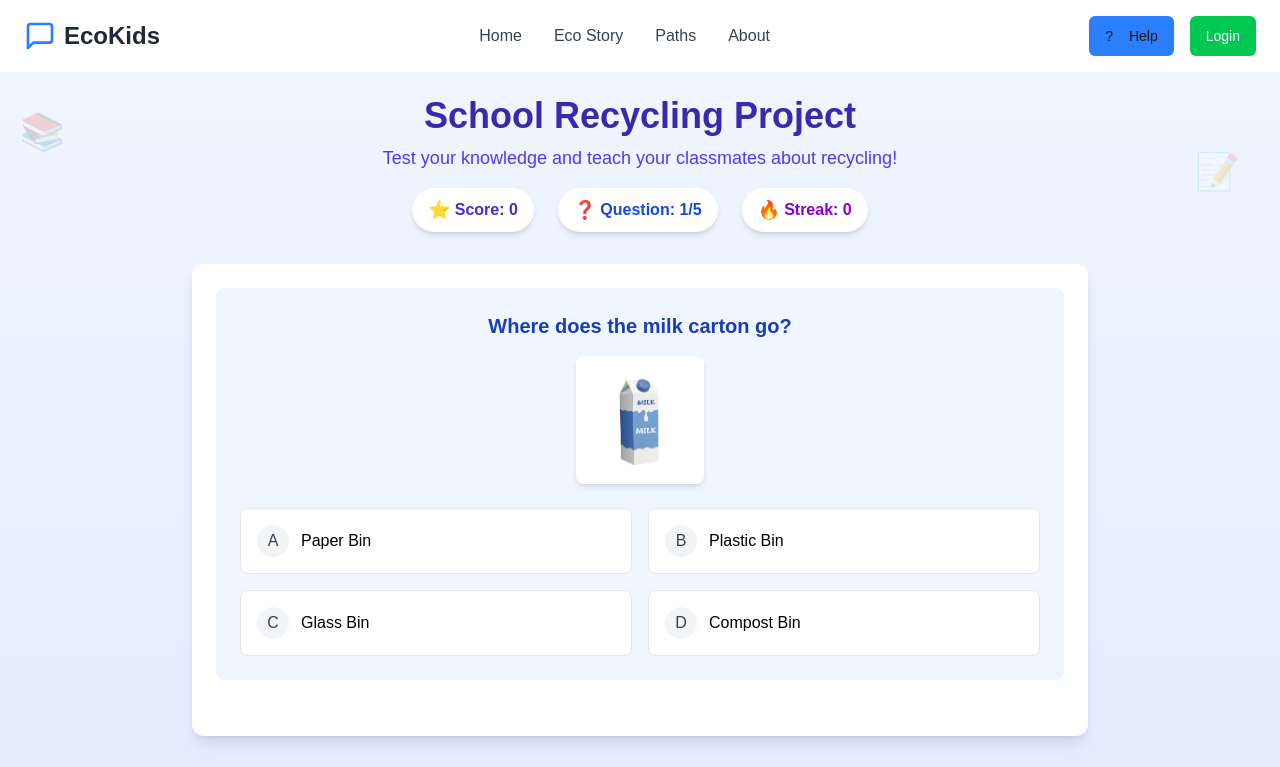
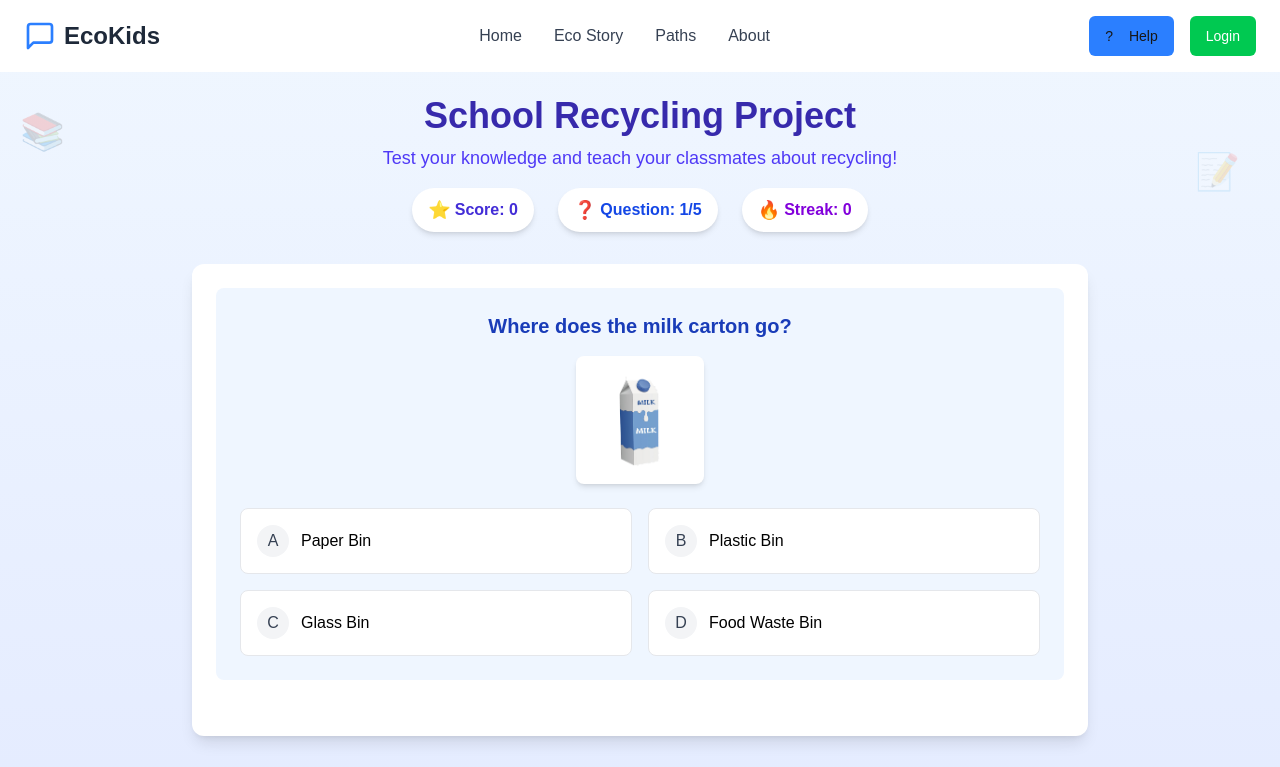
Before and after one commit to Ravindu-Hasanka/Recycling-App-Frontend, a Next.js app: page /story/game/10 in a window 1280 px wide. Shown: the top 767 px of the page. Built offline with nearby package versions, Linux system fonts and the light colour scheme; no server answers.

Commit message:
fix: fixed the minor issues

```diff
--- a/app/components/Home/Hero.tsx
+++ b/app/components/Home/Hero.tsx
@@ -75,7 +75,7 @@ const Hero = () => {
 
   return (
     <section className="py-12 md:py-20 text-center px-4">
-      <h1 className="text-4xl md:text-5xl font-bold mb-4">Welcome to EcoKids!</h1>
+      <h1 className="text-4xl md:text-5xl font-bold mb-4">Welcome to EcoKids</h1>
       <p className="text-xl text-gray-600 mb-8 max-w-2xl mx-auto">
         Explore Fun Learning for Your Little Ones...
       </p>
--- a/app/login/page.tsx
+++ b/app/login/page.tsx
@@ -228,7 +228,7 @@ export default function Login() {
 
                         <form className="space-y-6" onSubmit={handleSubmit}>
                             {/* User Type Selector */}
-                            <div>
+                            {/* <div>
                                 <label htmlFor="user-type" className="block text-sm font-medium text-gray-200 mb-2">
                                     I am a
                                 </label>
@@ -263,7 +263,7 @@ export default function Login() {
                                         </div>
                                     )}
                                 </div>
-                            </div>
+                            </div> */}
 
                             <div>
                                 <label htmlFor="username" className="block text-sm font-medium text-gray-200">
--- a/app/story/game/1/page.tsx
+++ b/app/story/game/1/page.tsx
@@ -35,7 +35,7 @@ const RealisticRecyclingGame = () => {
     { type: 'plastic', label: 'Plastic', color: 'bg-blue-500', icon: '♳', accepts: ['plastic'] },
     { type: 'paper', label: 'Paper', color: 'bg-green-500', icon: '📄', accepts: ['paper'] },
     { type: 'glass', label: 'Glass', color: 'bg-yellow-500', icon: '🥃', accepts: ['glass'] },
-    { type: 'organic', label: 'Compost', color: 'bg-amber-700', icon: '🍂', accepts: ['organic'] },
+    { type: 'organic', label: 'Food Waste', color: 'bg-amber-700', icon: '🍂', accepts: ['organic'] },
     { type: 'metal', label: 'Metal', color: 'bg-gray-500', icon: '🥫', accepts: ['metal'] }
   ]);
 
--- a/app/story/game/12/page.tsx
+++ b/app/story/game/12/page.tsx
@@ -57,7 +57,7 @@ const GrandCelebrationGame = () => {
     { type: 'plastic', label: 'Plastic', color: 'bg-blue-600', icon: '♳', accepts: ['plastic'], description: 'Bottles, containers, packaging' },
     { type: 'paper', label: 'Paper', color: 'bg-green-600', icon: '📄', accepts: ['paper'], description: 'Cardboard, paper, trays' },
     { type: 'glass', label: 'Glass', color: 'bg-yellow-600', icon: '🥃', accepts: ['glass'], description: 'Bottles, jars' },
-    { type: 'organic', label: 'Compost', color: 'bg-amber-700', icon: '🍃', accepts: ['organic'], description: 'Food waste, compostables' },
+    { type: 'organic', label: 'Food Waste', color: 'bg-amber-700', icon: '🍃', accepts: ['organic'], description: 'Food waste, compostables' },
     { type: 'metal', label: 'Metal', color: 'bg-gray-600', icon: '🥫', accepts: ['metal'], description: 'Cans, foil, metal items' },
     { type: 'electronic', label: 'E-Waste', color: 'bg-purple-600', icon: '📱', accepts: ['electronic'], description: 'Electronics, batteries' },
   ]);
--- a/app/story/game/2/page.tsx
+++ b/app/story/game/2/page.tsx
@@ -70,7 +70,7 @@ const RiverRescueGame = () => {
     { type: 'plastic', label: 'Plastic', color: 'bg-blue-500', icon: '♳', accepts: ['plastic'] },
     { type: 'paper', label: 'Paper', color: 'bg-green-500', icon: '📄', accepts: ['paper'] },
     { type: 'glass', label: 'Glass', color: 'bg-yellow-500', icon: '🥃', accepts: ['glass'] },
-    { type: 'organic', label: 'Compost', color: 'bg-amber-700', icon: '🍂', accepts: ['organic'] },
+    { type: 'organic', label: 'Food Waste', color: 'bg-amber-700', icon: '🍂', accepts: ['organic'] },
     { type: 'metal', label: 'Metal', color: 'bg-gray-500', icon: '🥫', accepts: ['metal'] },
   ]);
 
--- a/app/story/game/3/page.tsx
+++ b/app/story/game/3/page.tsx
@@ -51,8 +51,8 @@ export default function PlaygroundGame() {
       id: 2,
       name: 'Apple Core',
       image: '/apple-core.png',
-      type: 'compost',
-      description: 'Apple cores are organic waste and can be composted.',
+      type: 'food-waste',
+      description: 'Apple cores are organic waste and can be placed in the food waste bin.',
     },
     {
       id: 3,
@@ -79,8 +79,8 @@ export default function PlaygroundGame() {
       id: 6,
       name: 'Banana Peel',
       image: '/banana-peel.png',
-      type: 'compost',
-      description: 'Banana peels are organic waste and can be composted.',
+      type: 'food-waste',
+      description: 'Banana peels are food waste and can be placed in the food waste bin.',
     },
   ];
 
@@ -92,9 +92,9 @@ export default function PlaygroundGame() {
     if (userChoice === 'waste' && (currentItem.type === 'waste' || currentItem.type === 'recyclable')) {
       isCorrect = true;
       feedbackMessage = 'Great job! You properly identified this as waste.';
-    } else if (userChoice === 'compost' && currentItem.type === 'compost') {
+    } else if (userChoice === 'food-waste' && currentItem.type === 'food-waste') {
       isCorrect = true;
-      feedbackMessage = 'Excellent! This organic material can be composted.';
+      feedbackMessage = 'Excellent! This is food waste and belongs in the food waste bin.';
     } else if (userChoice === 'recyclable' && currentItem.type === 'recyclable') {
       isCorrect = true;
       feedbackMessage = 'Perfect! This item can be recycled.';
@@ -204,46 +204,26 @@ export default function PlaygroundGame() {
   return (
     <div className="min-h-screen bg-gradient-to-b from-blue-100 to-green-100 p-4">
       <div className="max-w-4xl mx-auto">
-        {/* Header */}
         <header className="text-center my-6">
           <h1 className="text-4xl font-bold text-green-800">EcoHero: Waste Sorting Game</h1>
-          <p className="text-lg text-gray-600 mt-2">Learn what items are waste and how to properly dispose of them</p>
+          <p className="text-lg text-gray-600 mt-2">Learn what items are waste and how to properly dispose of them!</p>
           <div className="bg-green-200 inline-block px-4 py-2 rounded-full mt-4">
             <span className="text-green-800 font-semibold">Score: {gameState.score}</span>
           </div>
         </header>
 
-        {/* Playground Scene */}
         <div className="relative bg-blue-50 rounded-3xl shadow-xl overflow-hidden border-4 border-amber-100">
-          {/* Background elements */}
           <div className="absolute inset-0 z-0">
             <div className="absolute bottom-0 left-0 w-full h-2/5 bg-green-300"></div>
-            <div className="absolute top-10 left-10 w-24 h-24 bg-red-500 rounded-full opacity-20"></div>
-            <div className="absolute top-20 right-16 w-16 h-16 bg-yellow-400 rounded-full opacity-20"></div>
-
-            {/* Playground equipment */}
-            <div className="absolute bottom-40 left-1/4 w-12 h-48 bg-gray-800"></div>
-            <div className="absolute bottom-40 left-1/4 -ml-6 w-24 h-8 bg-gray-800 rounded-full"></div>
-
-            <div className="absolute bottom-40 right-1/4 w-12 h-48 bg-gray-800"></div>
-            <div className="absolute bottom-40 right-1/4 -mr-6 w-24 h-8 bg-gray-800 rounded-full"></div>
-
-            {/* Bins */}
-            <div className="absolute bottom-0 left-1/4 transform -translate-x-1/2 mb-4 w-16 h-20 bg-gray-400 rounded-t-lg"></div>
-            <div className="absolute bottom-0 left-1/2 transform -translate-x-1/2 mb-4 w-16 h-20 bg-blue-400 rounded-t-lg"></div>
-            <div className="absolute bottom-0 right-1/4 transform translate-x-1/2 mb-4 w-16 h-20 bg-green-400 rounded-t-lg"></div>
           </div>
 
-          {/* Game content */}
           <div className="relative z-10 p-8 flex flex-col items-center">
-            {/* Narration bubble */}
             <div className="bg-white rounded-2xl p-6 shadow-lg mb-8 max-w-lg text-center">
               <p className="text-xl text-gray-800">
                 &quot;What should we do with this item? Shout it out!&quot;
               </p>
             </div>
 
-            {/* Item image */}
             <div className="mb-8 transition-all duration-500 transform hover:scale-105">
               <div className="bg-white p-4 rounded-2xl shadow-md">
                 <div className="w-48 h-48 bg-gradient-to-br from-amber-100 to-amber-200 rounded-xl flex items-center justify-center mx-auto">
@@ -260,7 +240,6 @@ export default function PlaygroundGame() {
               </div>
             </div>
 
-            {/* Choice buttons */}
             {!gameState.showFeedback && (
               <div className="grid grid-cols-2 gap-4 mb-8 w-full max-w-md">
                 <button
@@ -276,10 +255,10 @@ export default function PlaygroundGame() {
                   ♻️ Recyclable
                 </button>
                 <button
-                  onClick={() => handleChoice('compost')}
+                  onClick={() => handleChoice('food-waste')}
                   className="bg-green-500 hover:bg-green-600 text-white font-bold py-4 px-4 rounded-xl text-lg transition-all duration-300 transform hover:scale-105 shadow-lg"
                 >
-                  🍃 Compost
+                  🍲 Food Waste
                 </button>
                 <button
                   onClick={() => handleChoice('not-waste')}
@@ -290,19 +269,15 @@ export default function PlaygroundGame() {
               </div>
             )}
 
-            {/* Feedback */}
             {gameState.showFeedback && (
               <div className={`p-6 rounded-2xl mb-8 text-center w-full max-w-md ${gameState.isCorrect ? 'bg-green-100 text-green-800' : 'bg-red-100 text-red-800'}`}>
                 <h3 className="text-2xl font-bold mb-2">
                   {gameState.isCorrect ? 'Correct! 🎉' : 'Oops! 💭'}
                 </h3>
-                <p className="text-lg">
-                  {gameState.feedbackMessage}
-                </p>
+                <p className="text-lg">{gameState.feedbackMessage}</p>
               </div>
             )}
 
-            {/* Progress indicator */}
             <div className="w-full max-w-md bg-gray-200 rounded-full h-4 mb-4">
               <div
                 className="bg-green-500 h-4 rounded-full transition-all duration-500"
@@ -315,14 +290,13 @@ export default function PlaygroundGame() {
           </div>
         </div>
 
-        {/* Instructions */}
         <div className="mt-8 text-center text-gray-600 bg-white p-4 rounded-xl shadow">
           <p className="font-semibold">How to play:</p>
           <p>Decide what type of waste each item is and select the correct bin.</p>
           <div className="flex justify-center mt-2 gap-4">
             <span className="text-gray-500">🗑️ General Waste</span>
             <span className="text-blue-500">♻️ Recyclable</span>
-            <span className="text-green-500">🍃 Compost</span>
+            <span className="text-green-500">🍲 Food Waste</span>
             <span className="text-purple-500">❌ Not Waste</span>
           </div>
         </div>
--- a/app/story/game/5/page.tsx
+++ b/app/story/game/5/page.tsx
@@ -68,7 +68,7 @@ const OceanAdventureGame = () => {
     { type: 'plastic', label: 'Plastic', color: 'bg-blue-500', icon: '♳', accepts: ['plastic'] },
     { type: 'paper', label: 'Paper', color: 'bg-green-500', icon: '📄', accepts: ['paper'] },
     { type: 'glass', label: 'Glass', color: 'bg-yellow-500', icon: '🥃', accepts: ['glass'] },
-    { type: 'organic', label: 'Compost', color: 'bg-amber-700', icon: '🍂', accepts: ['organic'] },
+    { type: 'organic', label: 'Food Waste', color: 'bg-amber-700', icon: '🍂', accepts: ['organic'] },
     { type: 'metal', label: 'Metal', color: 'bg-gray-500', icon: '🥫', accepts: ['metal'] },
   ]);
 
--- a/app/story/game/6/page.tsx
+++ b/app/story/game/6/page.tsx
@@ -67,7 +67,7 @@ const MarketMysteryGame = () => {
 
   // Bin data
   const [bins] = useState<Bin[]>([
-    { type: 'organic', label: 'Compost', color: 'bg-amber-700', icon: '🍃', accepts: ['organic'] },
+    { type: 'organic', label: 'Food Waste', color: 'bg-amber-700', icon: '🍃', accepts: ['organic'] },
     { type: 'recyclable', label: 'Recycling', color: 'bg-blue-500', icon: '♻️', accepts: ['recyclable'] },
   ]);
 
--- a/app/story/game/7/page.tsx
+++ b/app/story/game/7/page.tsx
@@ -7,7 +7,7 @@ import { useState, useEffect } from 'react';
 
 interface FarmItem {
   id: number;
-  type: 'hazardous' | 'recyclable' | 'compost' | 'trash';
+  type: 'hazardous' | 'recyclable' | 'Food Waste' | 'trash';
   name: string;
   image: string;
   description: string;
@@ -15,7 +15,7 @@ interface FarmItem {
 }
 
 interface Bin {
-  type: 'hazardous' | 'recyclable' | 'compost' | 'trash';
+  type: 'hazardous' | 'recyclable' | 'Food Waste' | 'trash';
   label: string;
   color: string;
   icon: string;
@@ -61,7 +61,7 @@ const FarmyardFixGame = () => {
     { id: 1, type: 'hazardous', name: 'Old Battery', image: '/images/trash/battery.png', description: 'Contains toxic chemicals', isHazardous: true },
     { id: 2, type: 'recyclable', name: 'Plastic Container', image: '/images/trash/plastic-container.png', description: 'Clean plastic #2', isHazardous: false },
     { id: 3, type: 'hazardous', name: 'Pesticide Bottle', image: '/images/trash/pesticide.png', description: 'Chemical container', isHazardous: true },
-    { id: 4, type: 'compost', name: 'Vegetable Scraps', image: '/images/trash/vegetable-scraps.png', description: 'Food waste', isHazardous: false },
+    { id: 4, type: 'Food Waste', name: 'Vegetable Scraps', image: '/images/trash/vegetable-scraps.png', description: 'Food waste', isHazardous: false },
     { id: 5, type: 'hazardous', name: 'Electronic Waste', image: '/images/trash/e-waste.png', description: 'Old phone with toxic components', isHazardous: true },
     { id: 6, type: 'recyclable', name: 'Glass Jar', image: '/images/trash/glass-jar.png', description: 'Clean glass container', isHazardous: false },
     { id: 7, type: 'trash', name: 'Chip Bag', image: '/images/trash/chip-bag.png', description: 'Mixed material packaging', isHazardous: false },
@@ -72,7 +72,7 @@ const FarmyardFixGame = () => {
   const [bins] = useState<Bin[]>([
     { type: 'hazardous', label: 'Hazardous Waste', color: 'bg-red-600', icon: '⚠️', accepts: ['hazardous'], description: 'Batteries, chemicals, electronics' },
     { type: 'recyclable', label: 'Recycling', color: 'bg-blue-500', icon: '♻️', accepts: ['recyclable'], description: 'Clean plastics, glass, paper' },
-    { type: 'compost', label: 'Compost', color: 'bg-amber-700', icon: '🍃', accepts: ['compost'], description: 'Food scraps, yard waste' },
+    { type: 'Food Waste', label: 'Food Waste', color: 'bg-amber-700', icon: '🍃', accepts: ['Food Waste'], description: 'Food scraps, yard waste' },
     { type: 'trash', label: 'Landfill', color: 'bg-gray-500', icon: '🗑️', accepts: ['trash'], description: 'Non-recyclable materials' },
   ]);
 
--- a/app/story/game/8/page.tsx
+++ b/app/story/game/8/page.tsx
@@ -72,7 +72,7 @@ const CityStreetsGame = () => {
     { type: 'plastic', label: 'Plastic', color: 'bg-blue-500', icon: '♳', accepts: ['plastic'], description: 'Bottles, containers' },
     { type: 'paper', label: 'Paper', color: 'bg-green-500', icon: '📄', accepts: ['paper'], description: 'Cups, paper, cardboard' },
     { type: 'glass', label: 'Glass', color: 'bg-yellow-500', icon: '🥃', accepts: ['glass'], description: 'Bottles, jars' },
-    { type: 'organic', label: 'Compost', color: 'bg-amber-700', icon: '🍃', accepts: ['organic'], description: 'Food waste' },
+    { type: 'organic', label: 'Food Waste', color: 'bg-amber-700', icon: '🍃', accepts: ['organic'], description: 'Food waste' },
     { type: 'general', label: 'General Waste', color: 'bg-gray-500', icon: '🗑️', accepts: ['general'], description: 'Non-recyclables' },
   ]);
 
```
Also changed, not shown: app/day1/page.tsx (+6 -2 lines), app/story/game/10/page.tsx (+4 -4 lines).
